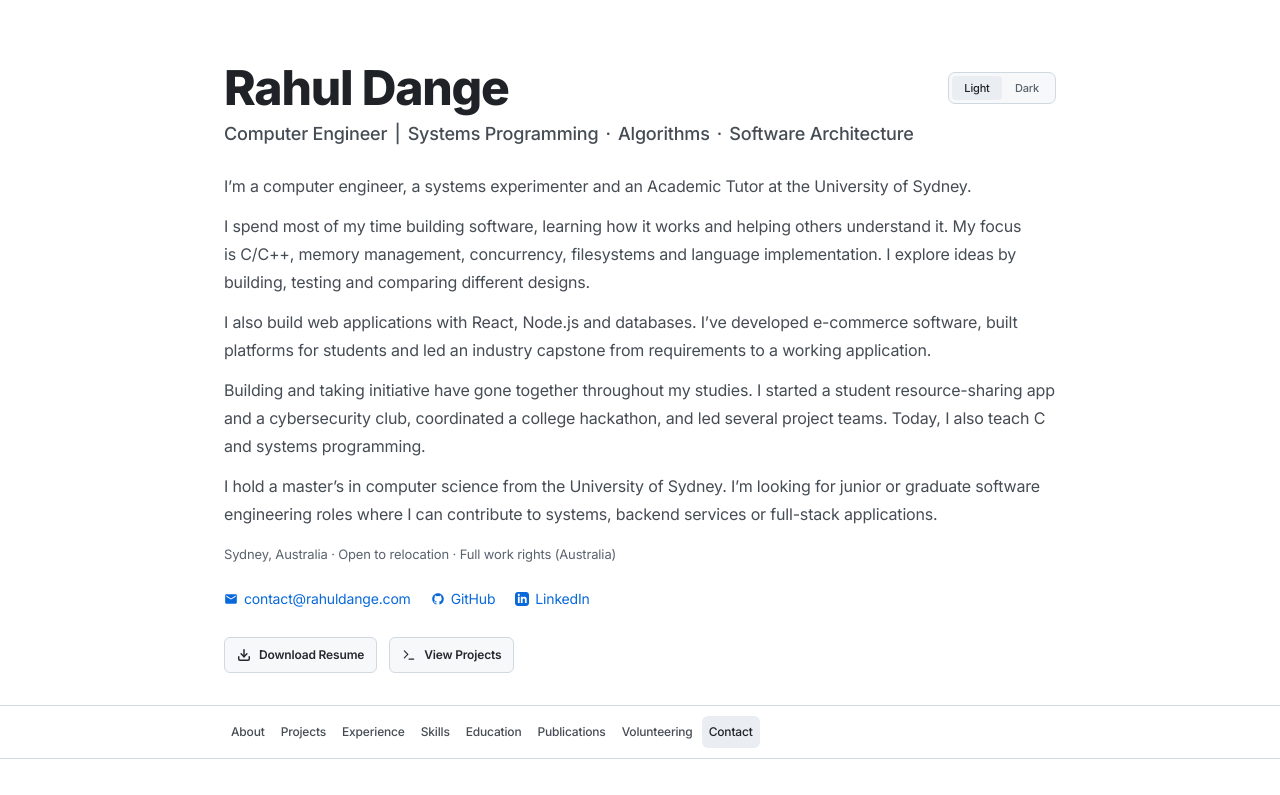
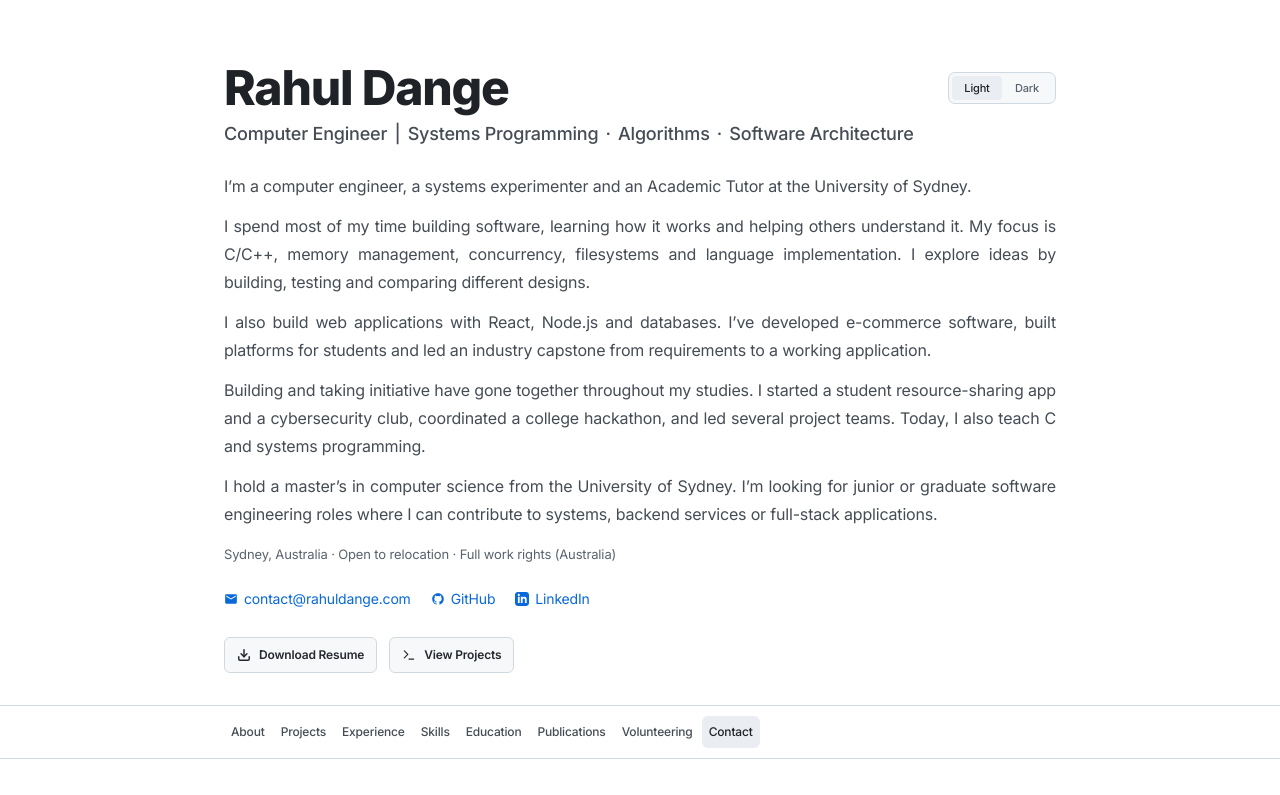
Before and after one commit to rahuldangeofficial/11-portfolio-website, a React (Vite) app: page / in a window 1280 px wide. Shown: the top 795 px of the page. Built offline with nearby package versions, Linux system fonts and the light colour scheme.

Commit message:
Update Q4.15-2026

```diff
--- a/src/components/Header.tsx
+++ b/src/components/Header.tsx
@@ -123,13 +123,13 @@ const Header: React.FC = React.memo(() => {
           {/* Bio */}
           <div className="hero-copy space-y-3 text-sm sm:text-base leading-relaxed text-[var(--fg-secondary)] max-w-none">
             <p>
-              I’m a computer engineer, a systems experimenter and an Academic Tutor at the <span className="whitespace-nowrap">University of Sydney.</span>
+              I’m a computer engineer, a systems experimenter and an Academic Tutor at the University of Sydney.
             </p>
             <p>
-              I spend most of my time building software, learning how it works and helping others understand it. My focus <span className="whitespace-nowrap">is C/C++</span>, memory management, concurrency, filesystems and language implementation. I explore ideas by building, testing and comparing different designs.
+              I spend most of my time building software, learning how it works and helping others understand it. My focus is C/C++, memory management, concurrency, filesystems and language implementation. I explore ideas by building, testing and comparing different designs.
             </p>
             <p>
-              I also build web applications with React, Node.js and databases. I’ve developed <span className="whitespace-nowrap">e-commerce</span> software, built platforms for students and led an industry capstone from requirements to a <span className="whitespace-nowrap">working application.</span>
+              I also build web applications with React, Node.js and databases. I’ve developed e-commerce software, built platforms for students and led an industry capstone from requirements to a working application.
             </p>
             <p>
               Building and taking initiative have gone together throughout my studies. I started a student resource-sharing app and a cybersecurity club, coordinated a college hackathon, and led several project teams. Today, I also teach C and systems programming.
--- a/src/styles/index.css
+++ b/src/styles/index.css
@@ -1234,3 +1234,16 @@ header .hero-title-row .hero-theme-position { position:static; width:auto; heigh
   word-break:normal; overflow-wrap:normal; hyphens:none;
  }
 }
+
+/* Consistent paragraph edges across viewport widths. */
+header .hero-copy > p:not(:last-child) {
+ text-align:justify;
+ text-align-last:left;
+ text-justify:inter-word;
+ text-wrap:wrap;
+ hyphens:none;
+ -webkit-hyphens:none;
+ overflow-wrap:normal;
+ word-break:normal;
+}
+header .hero-copy > p:last-child { text-align:left; }
```
